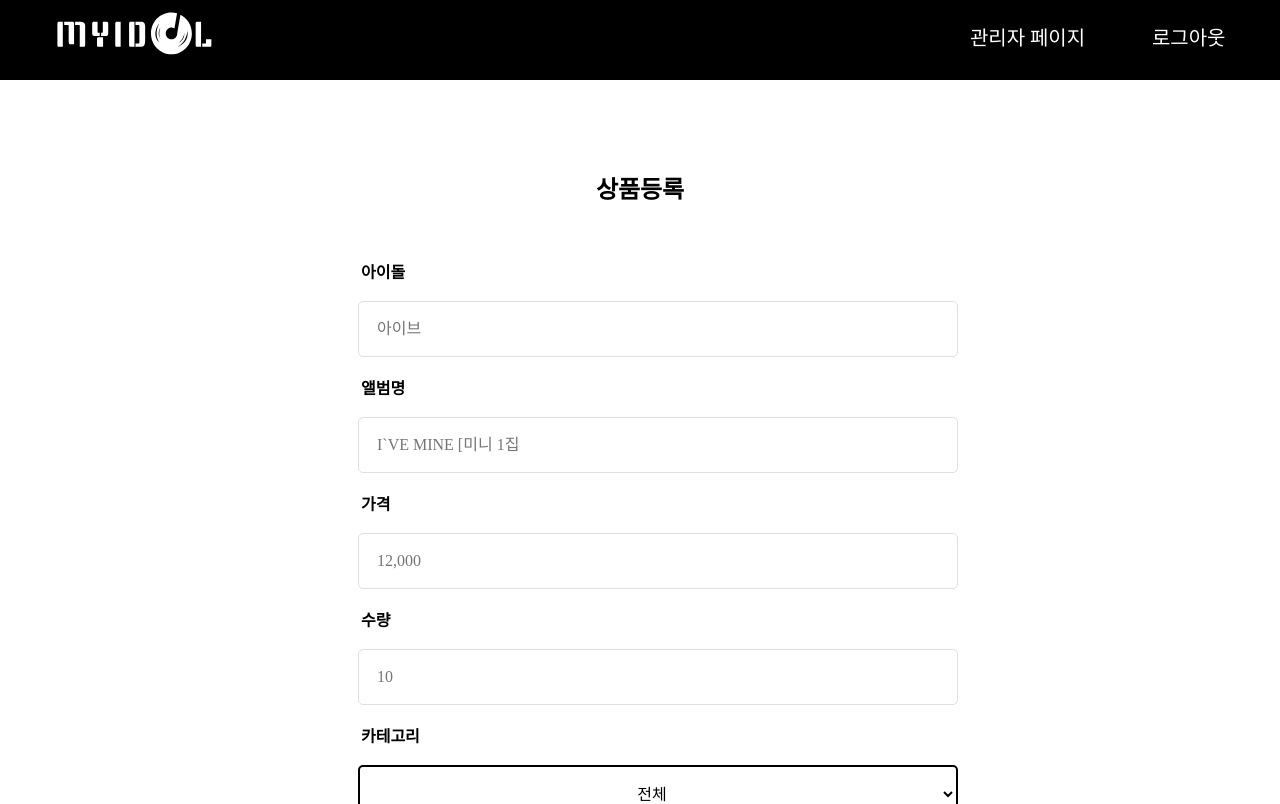
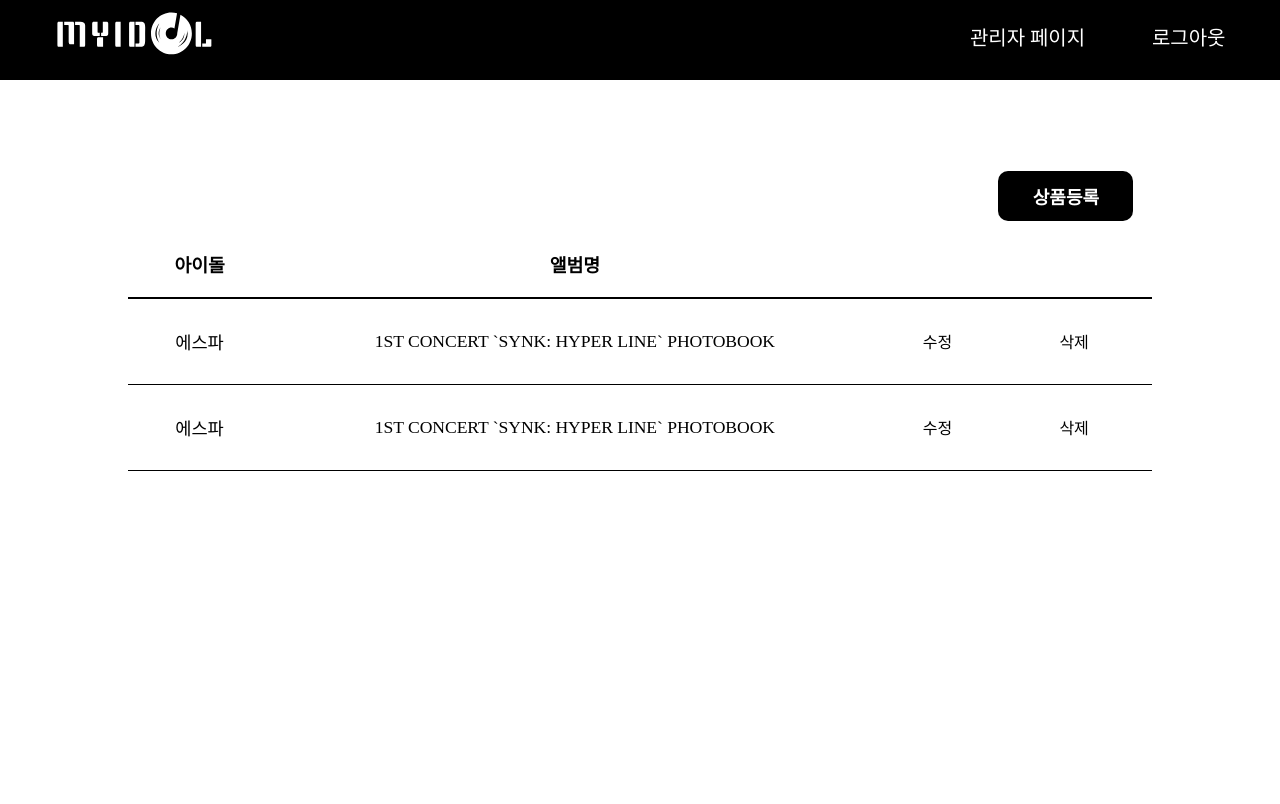
Before and after one commit to ddun-Ttu/myidol_project, a React app: page /admin in a window 1280 px wide. Shown: the top 804 px of the page. Built offline with nearby package versions, Linux system fonts and the light colour scheme; the HTML template or start-up script is replaced by a standard one.

Commit message:
feat: link 추가

```diff
--- a/src/components/AdminComponent/AdminComponentStyle.ts
+++ b/src/components/AdminComponent/AdminComponentStyle.ts
@@ -1,4 +1,5 @@
 import styled from "styled-components";
+import { Link } from "react-router-dom";
 
 // 메인 페이지
 export const TableDiv = styled.div`
@@ -52,6 +53,7 @@ export const Button = styled.button`
   cursor: pointer;
   font-size: 16px;
 `;
+export const LinkBtn = styled(Link)``;
 
 export const Tr = styled.tr`
   border-bottom: 1px solid #000;
@@ -129,7 +131,6 @@ export const Select = styled.select`
   outline: none;
   color: #000;
   text-align: center;
-
 `;
 
 export const Option = styled.option`
@@ -170,4 +171,5 @@ background-color: #000;
   cursor: pointer;
   font-size: 18px;
   font-weight: 700;
-margin:10% 0 3% 0;`
+  margin: 10% 0 3% 0;
+`;
--- a/src/components/AdminComponent/AdminMain.tsx
+++ b/src/components/AdminComponent/AdminMain.tsx
@@ -11,15 +11,18 @@ import {
   Tr,
   AddButton,
   Tbody,
+  P2,
+  LinkBtn,
 } from "./AdminComponentStyle";
 
 const AdminMain = () => {
   return (
     <>
       <TableDiv>
-        <AddButton>
-            상품등록
-        </AddButton>
+        <LinkBtn to="/admin/register">
+          <AddButton>상품등록</AddButton>
+        </LinkBtn>
+
         <Table>
           <Thead>
             <tr>
--- a/src/index.tsx
+++ b/src/index.tsx
@@ -4,6 +4,7 @@ import { createBrowserRouter, RouterProvider } from "react-router-dom";
 import Login from "./pages/Login/Login";
 import Admin from "./pages/Admin/Admin";
 import Signup from "./pages/Signup/Signup";
+import AdminRegister from "./components/AdminComponent/AdminRegister";
 import GlobalStyles from "./styles/GlobalStyles";
 // import app from "./firebase/firebase";
 
@@ -12,6 +13,8 @@ const router = createBrowserRouter([
   { path: "/login", element: <Login /> },
   { path: "/admin", element: <Admin /> },
   { path: "/signup", element: <Signup /> },
+  { path: "/signup", element: <Signup /> },
+  { path: "/admin/register", element: <AdminRegister /> },
 ]);
 
 const rootElement = document.getElementById("root");
--- a/src/pages/Admin/Admin.tsx
+++ b/src/pages/Admin/Admin.tsx
@@ -10,7 +10,7 @@ const Admin = () => {
   return (
     <>
       <AdminNav />
-      <AdminRegister />
+      <AdminMain />
     </>
   );
 };
```
Lines whose indentation alone changed are shown as unchanged.
